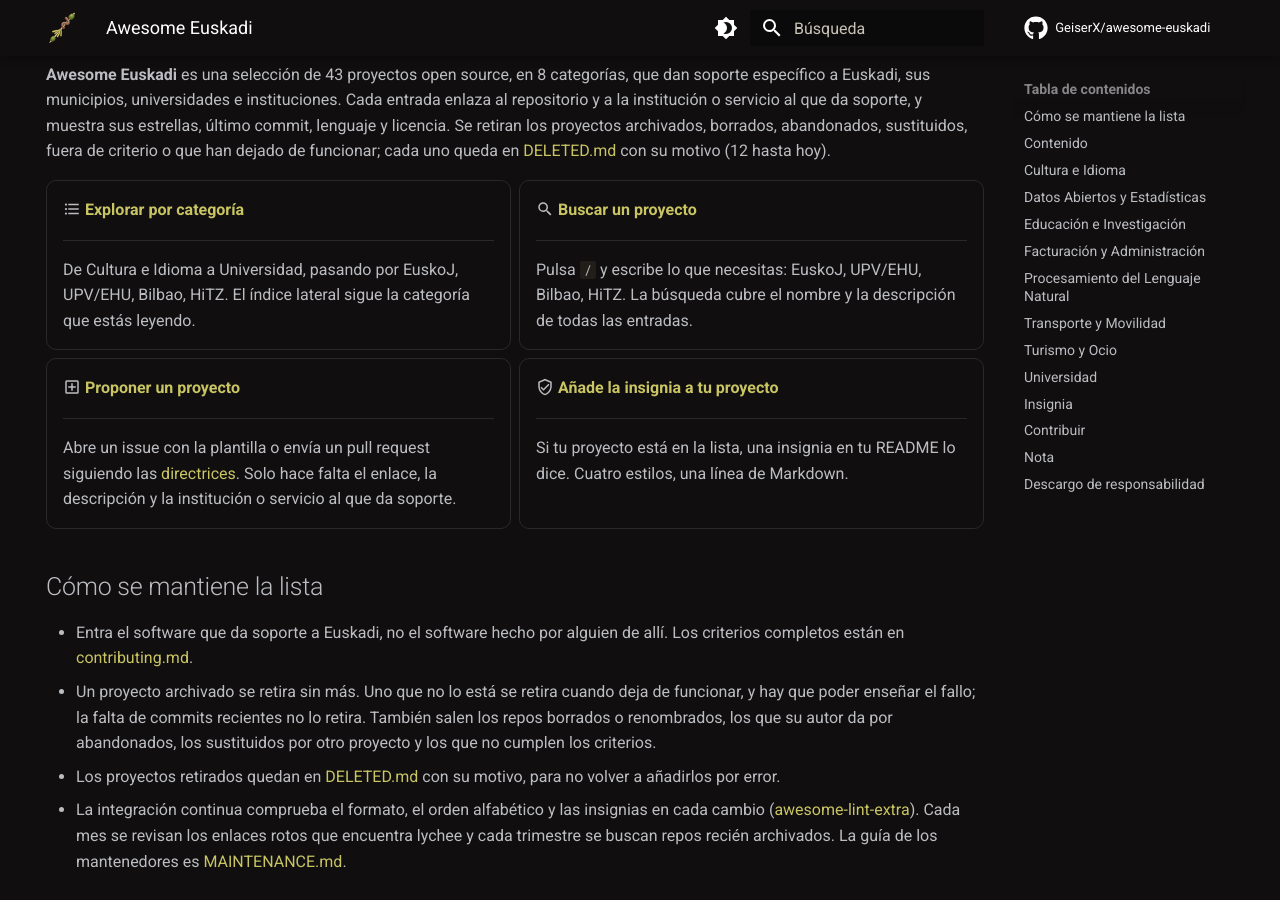
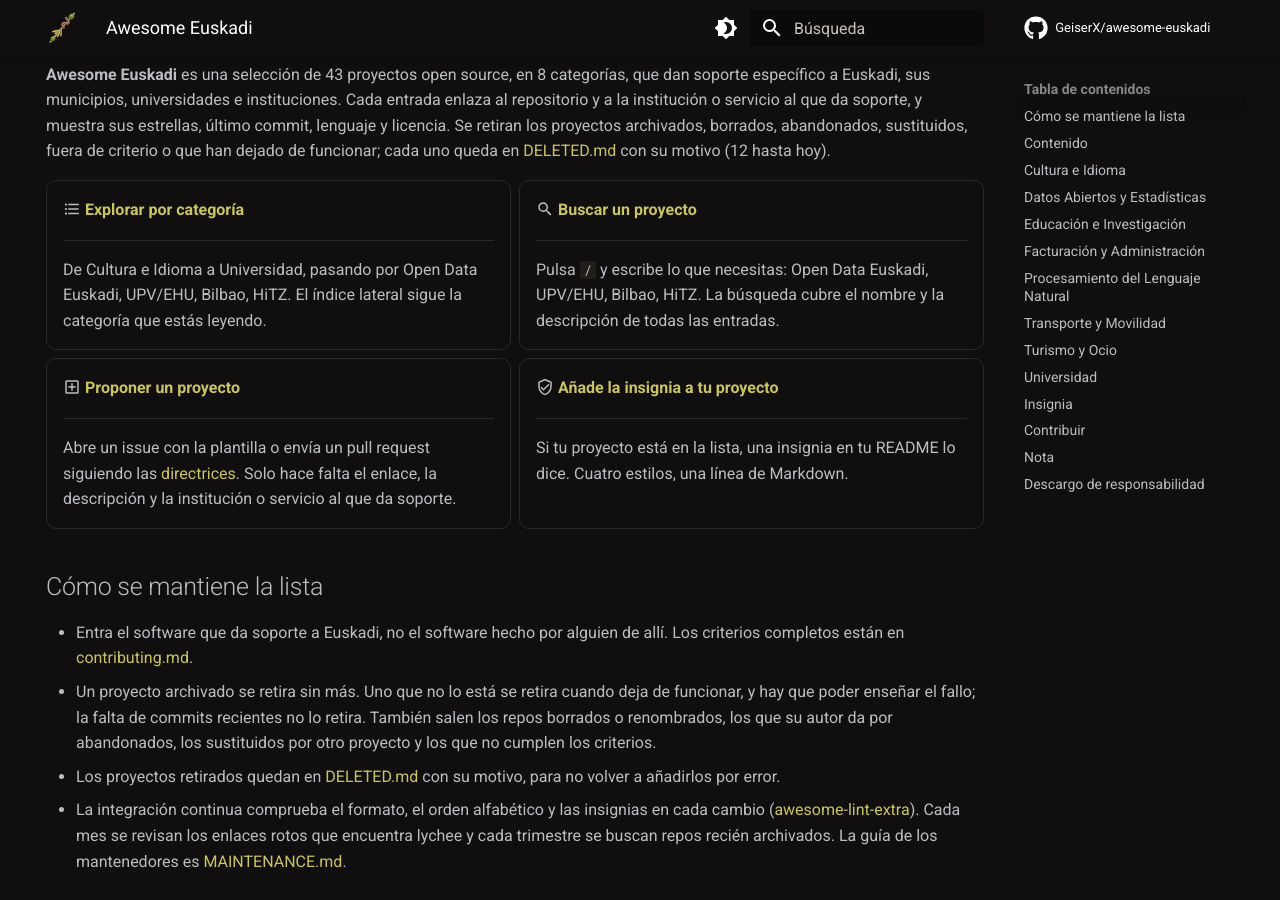
Before and after one commit to GeiserX/awesome-euskadi, an MkDocs documentation site: the page built from docs/index.md, in a window 1280 px wide and 900 px high, scrolled down 396 px. Built offline with MkDocs 1.6.1 and Material for MkDocs 9.7.7, drawn with Linux system fonts in a browser that asks for light colours; comment, search, counter and statistics services are not loaded; grey boxes are pictures that could not be loaded.

Commit message:
docs: point the search card at words the search actually finds (#22)
Replace search-card terms that exist only in badge images, and quote the lychee self-link exclusion.

```diff
--- a/docs/index.md
+++ b/docs/index.md
@@ -27,13 +27,13 @@ hide:
 
     ---
 
-    De Cultura e Idioma a Universidad, pasando por EuskoJ, UPV/EHU, Bilbao, HiTZ. El índice lateral sigue la categoría que estás leyendo.
+    De Cultura e Idioma a Universidad, pasando por Open Data Euskadi, UPV/EHU, Bilbao, HiTZ. El índice lateral sigue la categoría que estás leyendo.
 
--   :material-magnify: **[Buscar un proyecto](https://geiserx.github.io/awesome-euskadi/?q=EuskoJ)**
+-   :material-magnify: **[Buscar un proyecto](https://geiserx.github.io/awesome-euskadi/?q=Open%20Data%20Euskadi)**
 
     ---
 
-    Pulsa `/` y escribe lo que necesitas: EuskoJ, UPV/EHU, Bilbao, HiTZ. La búsqueda cubre el nombre y la descripción de todas las entradas.
+    Pulsa `/` y escribe lo que necesitas: Open Data Euskadi, UPV/EHU, Bilbao, HiTZ. La búsqueda cubre el nombre y la descripción de todas las entradas.
 
 -   :material-plus-box-outline: **[Proponer un proyecto](https://github.com/GeiserX/awesome-euskadi/issues/new?template=anadir-proyecto.md)**
 
```
Also changed, not shown: 1 other file.
